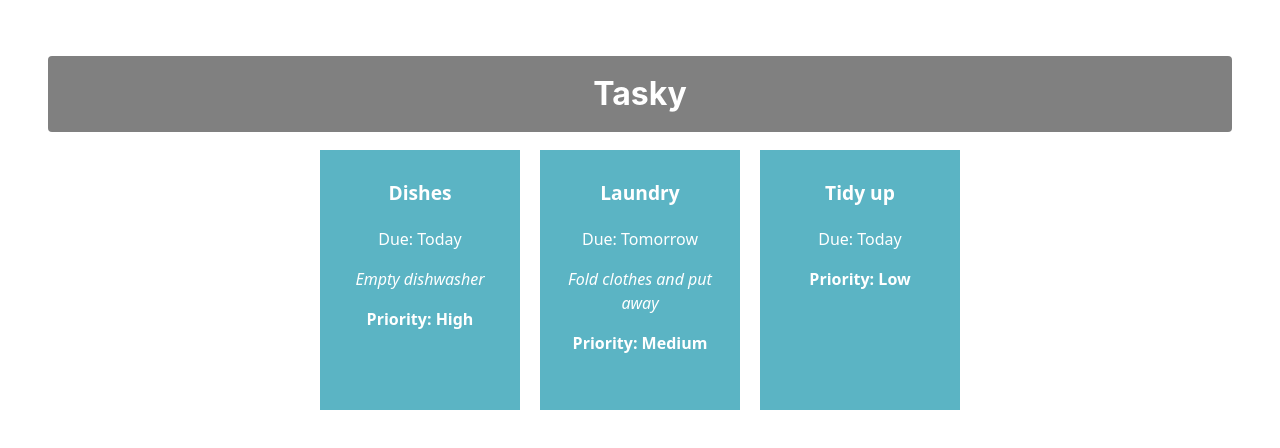
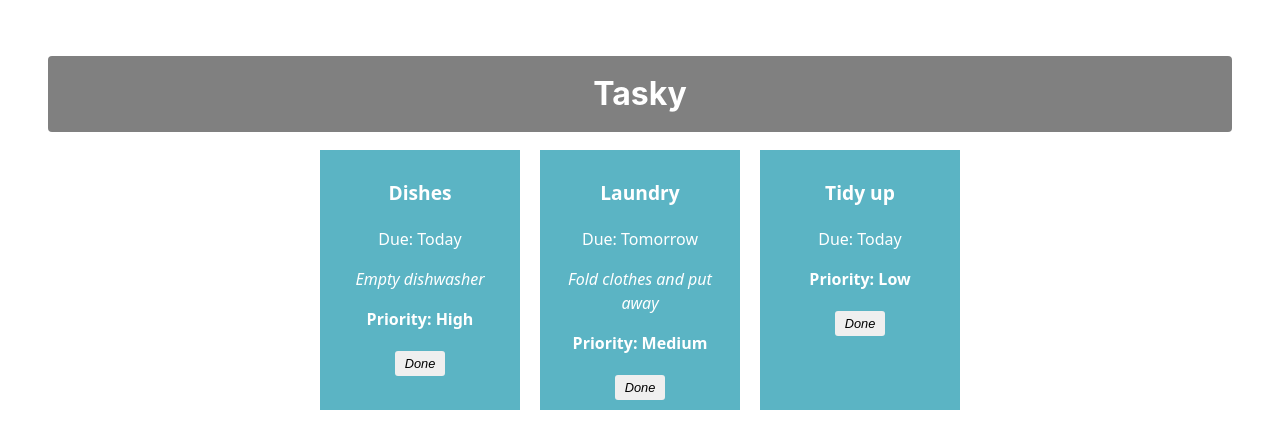
Before and after one commit to Kovalenko-Vitalii/react-basics-lab, a React (Vite) app in the folder tasky/: page / in a window 1280 px wide. Shown: the top 448 px of the page. Built offline with nearby package versions, Linux system fonts and the light colour scheme.

Commit message:
Mark task as done

```diff
--- a/tasky/src/App.css
+++ b/tasky/src/App.css
@@ -48,3 +48,20 @@
 .priority {
   font-weight: bold;
 }
+
+button {
+  border: none;
+  border-radius: 3px;
+  font-style: italic;
+  font-size: 0.8em;
+  margin: 4px 6px;
+  width: 50px;
+  height: 25px;
+}
+
+.doneButton {
+  position: absolute;
+  bottom: 5px;
+  left: 5px;
+  color: green;
+}
--- a/tasky/src/App.jsx
+++ b/tasky/src/App.jsx
@@ -6,23 +6,31 @@
 function App() {
     const [ taskState, setTaskState ] = useState({
       tasks: [
-        { id: 1, title:"Dishes", description: "Empty dishwasher", deadline: "Today", priority: "High" },
-        { id: 2, title: "Laundry", description: "Fold clothes and put away", deadline: "Tomorrow", priority: "Medium" },
-        { id: 3, title: "Tidy up", deadline: "Today", priority: "Low" }
+        { id: 1, title:"Dishes", description: "Empty dishwasher", deadline: "Today", priority: "High", done: false },
+        { id: 2, title: "Laundry", description: "Fold clothes and put away", deadline: "Tomorrow", priority: "Medium", done: false},
+        { id: 3, title: "Tidy up", deadline: "Today", priority: "Low", done: false }
       ]
     });
 
+    const doneHandler = (taskIndex) => {
+      const tasks = [...taskState.tasks];
+      tasks[taskIndex].done = !tasks[taskIndex].done;
+      setTaskState({tasks});
+      console.log(`${taskIndex} ${tasks[taskIndex].done}`);
+    }
 
     return (
     <div className="container">
       <h1>Tasky</h1>
-        {taskState.tasks.map((task) => (
+        {taskState.tasks.map((task, index) => (
         <Task
           title={task.title}
           description={task.description}
           deadline={task.deadline}
           priority={task.priority}
           key={task.id}
+          done={task.done}
+          markDone={() => doneHandler(index)}
         />
       ))}
     </div>
--- a/tasky/src/components/Task.jsx
+++ b/tasky/src/components/Task.jsx
@@ -3,11 +3,12 @@
 const Task = (props) => {
 
     return (
-        <div className="card">
+          <div className="card" style={{backgroundColor: props.done ? 'lightgrey' : '#5bb4c4'}}>
             <p className="title">{props.title}</p>
             <p> Due: {props.deadline}</p>
             <p className="description">{props.description}</p>
             <p className="priority"> Priority: {props.priority}</p>
+            <button onClick={props.markDone}>Done</button>
         </div>
     )
 }
```
